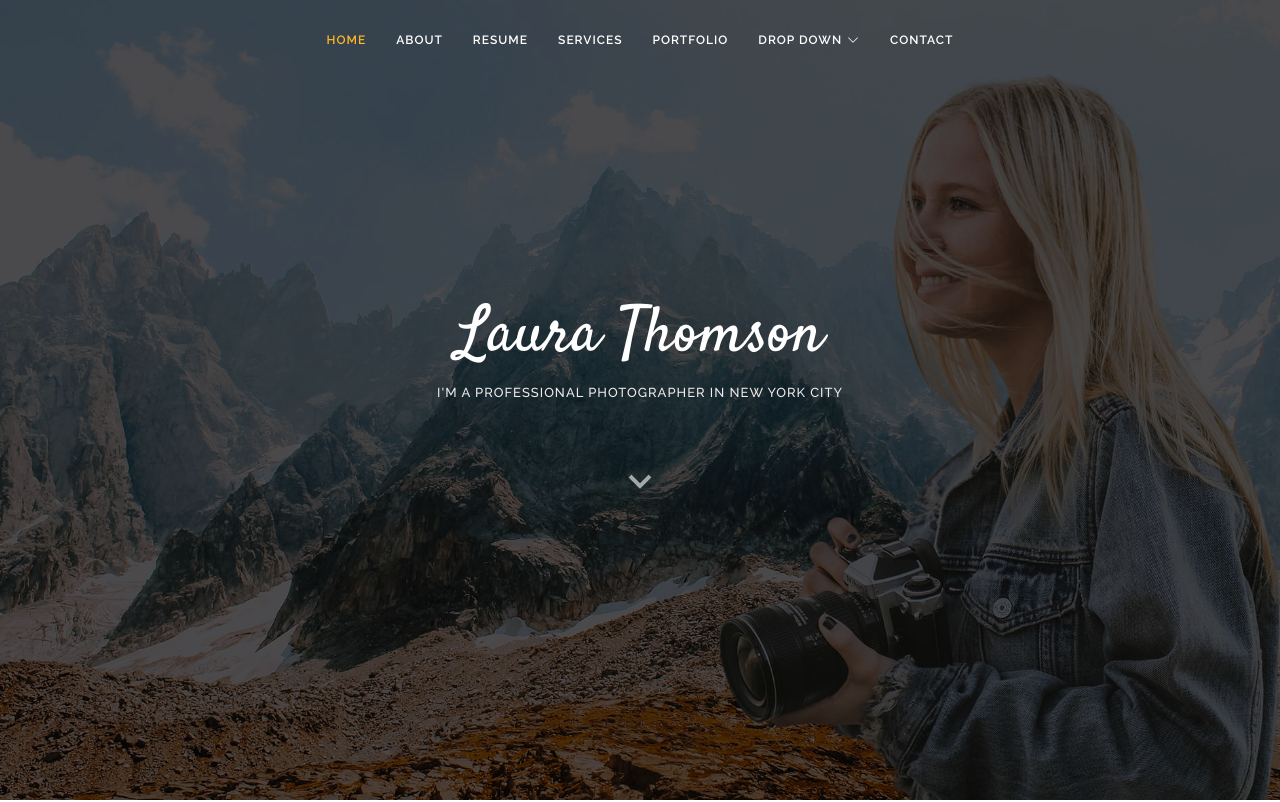
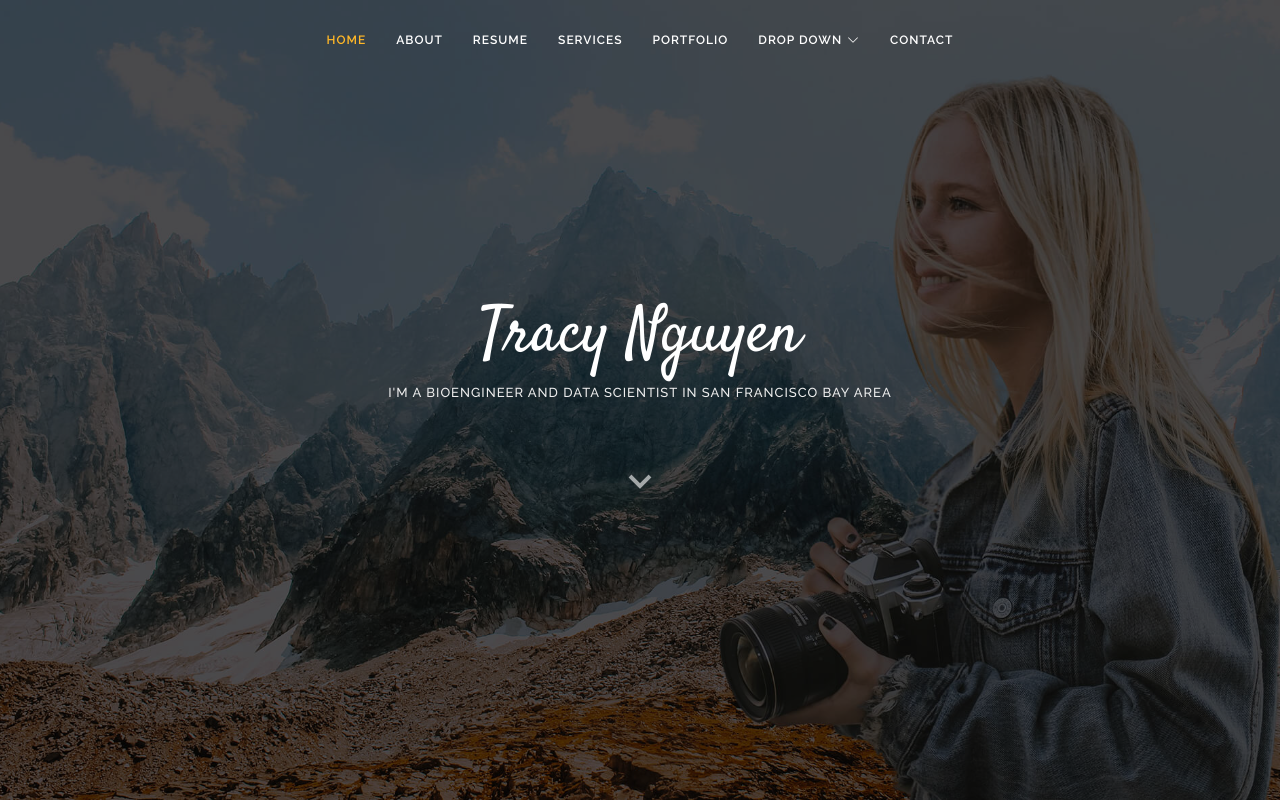
Before and after one commit to tracythuy95/tracythuy95.github.io, a plain HTML site: page index.html in a window 1280 px wide. Shown: the top 802 px of the page. Drawn offline with nearby package versions, Linux system fonts and the light colour scheme; a script that the page names is missing; files whose address does not match are found by name.

Commit message:
Update name and summary

```diff
--- a/index.html
+++ b/index.html
@@ -73,8 +73,8 @@
   <!-- ======= Hero Section ======= -->
   <section id="hero">
     <div class="hero-container">
-      <h1>Laura Thomson</h1>
-      <h2>I'm a Professional Photographer In New York City</h2>
+      <h1>Tracy Nguyen</h1>
+      <h2>I'm a Bioengineer and Data Scientist In San Francisco Bay Area</h2>
       <a href="#about" class="btn-scroll scrollto" title="Scroll Down"><i class="bx bx-chevron-down"></i></a>
     </div>
   </section><!-- End Hero -->
```
Also changed, not shown: 3 other files.
